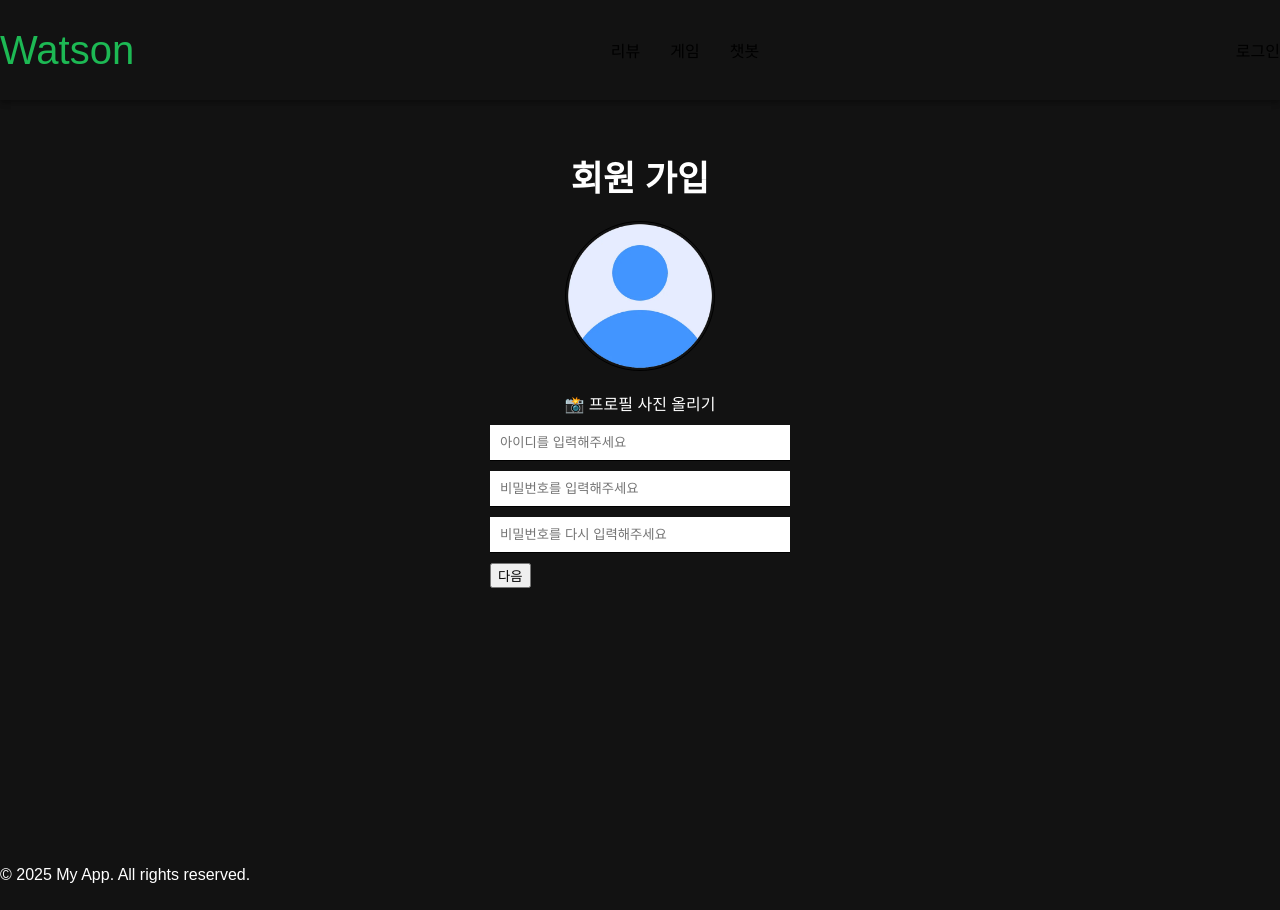
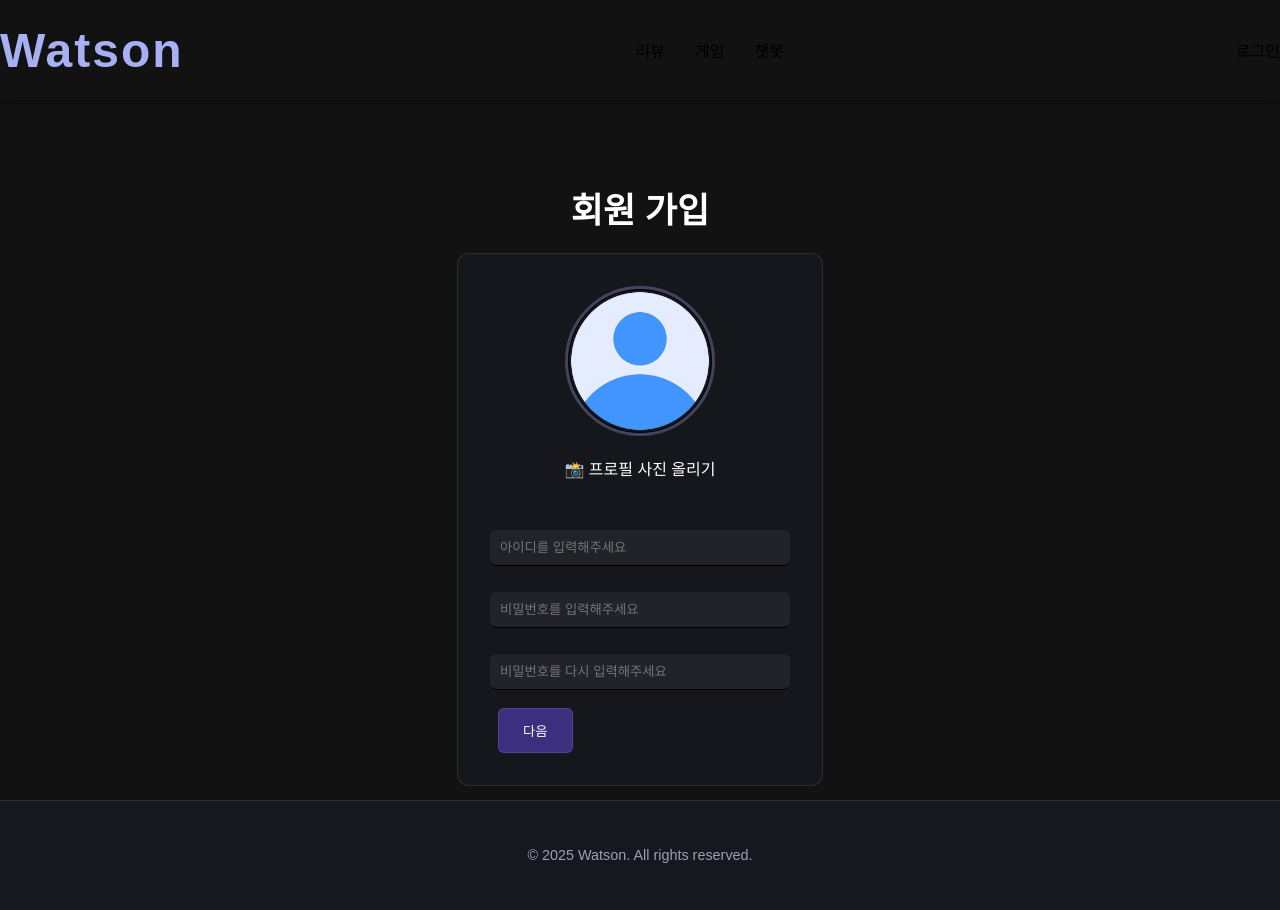
Before and after one commit to teamN-watson/watson-frontend, a React (Vite) app: page /signup in a window 1280 px wide. Built offline with nearby package versions, Linux system fonts and the light colour scheme; no server answers.

Commit message:
feat : 초기화면

```diff
--- a/src/Components/Footer.jsx
+++ b/src/Components/Footer.jsx
@@ -2,8 +2,16 @@ import React from 'react';
 
 export default function Footer() {
     return (
-        <footer>
-            <p>© 2025 My App. All rights reserved.</p>
+        <footer style={{
+            padding: '2rem',
+            background: 'rgba(25, 25, 35, 0.9)',
+            backdropFilter: 'blur(10px)',
+            borderTop: '1px solid rgba(255, 255, 255, 0.1)',
+            color: '#9ba0b3',
+            textAlign: 'center',
+            fontSize: '0.9rem'
+        }}>
+            <p>© 2025 Watson. All rights reserved.</p>
         </footer>
     );
 }
--- a/src/Components/Layout.jsx
+++ b/src/Components/Layout.jsx
@@ -5,9 +5,17 @@ import { Outlet } from 'react-router-dom'
 
 export default function GlobalLayout() {
     return (
-        <div>
+        <div style={{
+            minHeight: '100vh',
+            display: 'flex',
+            flexDirection: 'column',
+            background: '#121212'
+        }}>
             <Header />
-            <main id="main">
+            <main id="main" style={{
+                flex: 1,
+                padding: '2rem 0'
+            }}>
                 <div className="container">
                     <Outlet />
                 </div>
--- a/src/Components/navbar.css
+++ b/src/Components/navbar.css
@@ -1,33 +1,82 @@
 nav.navbar {
-    /* padding: 10px 0; */
-    box-shadow: 0 3px 6px rgba(0, 0, 0, 0.16), 0 3px 6px rgba(0, 0, 0, 0.23);
+    background: rgba(25, 25, 35, 0.9);
+    backdrop-filter: blur(10px);
+    border-bottom: 1px solid rgba(255, 255, 255, 0.1);
 }
-nav.navbar .container{
+
+nav.navbar .container {
     display: flex;
     justify-content: space-between;
     align-items: center;
-    height: 100px;
+    height: 80px;
+    padding: 0 2rem;
 }
 
-ul {
+.logo {
+    color: #a6b0f3;
+    font-size: 1.5rem;
+    font-weight: 600;
+    text-decoration: none;
+    letter-spacing: 1px;
+}
+
+ul.menu {
     display: flex;
-    gap: 30px;
+    gap: 2rem;
+    list-style: none;
+}
+
+ul.menu a {
+    color: #9ba0b3;
+    text-decoration: none;
+    font-size: 1rem;
+    transition: color 0.3s ease;
+    padding: 0.5rem 1rem;
+    border-radius: 4px;
+}
+
+ul.menu a:hover {
+    color: #a6b0f3;
+    background: rgba(166, 176, 243, 0.1);
 }
 
 .nav_auth {
     display: flex;
     align-items: center;
-    gap: 10px;
+    gap: 1rem;
 }
 
 .nav_auth .user_photo {
-    width: 50px;
-    height: 50px;
+    width: 40px;
+    height: 40px;
 }
-.nav_auth .user_photo img{
+
+.nav_auth .user_photo img {
     width: 100%;
     height: 100%;
-    border: 1px solid black;
     border-radius: 50%;
     object-fit: cover;
+    border: 2px solid rgba(166, 176, 243, 0.3);
 }
+
+.nav_auth h3 {
+    color: #9ba0b3;
+    font-size: 0.9rem;
+    font-weight: 500;
+}
+
+.nav_auth a, .nav_auth button {
+    color: #a6b0f3;
+    text-decoration: none;
+    background: rgba(72, 54, 153, 0.2);
+    padding: 0.5rem 1rem;
+    border-radius: 4px;
+    border: 1px solid rgba(166, 176, 243, 0.2);
+    transition: all 0.3s ease;
+    font-size: 0.9rem;
+}
+
+.nav_auth a:hover, .nav_auth button:hover {
+    background: rgba(72, 54, 153, 0.4);
+    transform: translateY(-1px);
+}
--- a/src/assets/css/account/signup.css
+++ b/src/assets/css/account/signup.css
@@ -11,7 +11,9 @@
     text-align: center;
 }
 .error_msg {
-    color: #ff3f3f;
+    color: #ff6b6b;
+    font-size: 0.9rem;
+    margin-top: 4px;
 }
 .signupStepForm {
     display: flex;
@@ -23,10 +25,6 @@
     gap: 6px;
     max-width: 1024px;
 }
-
-.signupStepForm .interest_list span{
-}
-
 .signupStepForm .interest_info {
     position: relative;
     flex: 1 1 200px;
@@ -168,3 +166,77 @@
     cursor: pointer;
     padding: 5px;
 }
+
+.signupStep1, .signupStep2, .signupStep3 {
+    background: rgba(25, 25, 35, 0.7);
+    padding: 2rem;
+    border-radius: 12px;
+    backdrop-filter: blur(10px);
+    border: 1px solid rgba(255, 255, 255, 0.1);
+}
+
+.user_input input {
+    width: 100%;
+    padding: 12px;
+    margin: 8px 0;
+    background: rgba(255, 255, 255, 0.05);
+    border: 1px solid rgba(255, 255, 255, 0.1);
+    border-radius: 6px;
+    color: #fff;
+}
+
+.user_input input:focus {
+    outline: none;
+    border-color: #a6b0f3;
+}
+
+.step_action button {
+    background: rgba(72, 54, 153, 0.8);
+    color: white;
+    padding: 12px 24px;
+    border: 1px solid rgba(255, 255, 255, 0.1);
+    border-radius: 6px;
+    margin: 0 8px;
+    transition: all 0.3s ease;
+}
+
+.step_action button:hover {
+    background: rgba(91, 72, 182, 0.8);
+    transform: translateY(-2px);
+}
+
+.user_photo_wrap {
+    text-align: center;
+    margin-bottom: 2rem;
+}
+
+.user_photo {
+    width: 120px;
+    height: 120px;
+    margin: 0 auto;
+    border-radius: 50%;
+    overflow: hidden;
+    border: 3px solid rgba(166, 176, 243, 0.3);
+}
+
+.interest_list {
+    display: grid;
+    grid-template-columns: repeat(auto-fill, minmax(150px, 1fr));
+    gap: 1rem;
+    margin: 2rem 0;
+}
+
+.interest_info {
+    position: relative;
+    border-radius: 8px;
+    overflow: hidden;
+    transition: transform 0.3s ease;
+}
+
+.interest_info:hover {
+    transform: translateY(-5px);
+}
+
+.interest_img.selected {
+    border: 3px solid #a6b0f3;
+}
--- a/src/pages/main/sign_index.css
+++ b/src/pages/main/sign_index.css
@@ -15,7 +15,13 @@ body {
 
 .content {
     text-align: center;
-    /* ... */
+    background: rgba(25, 25, 35, 0.7);
+    padding: 3rem;
+    border-radius: 12px;
+    backdrop-filter: blur(10px);
+    border: 1px solid rgba(255, 255, 255, 0.1);
+    max-width: 800px;
+    margin: 0 auto;
 }
 
 .header, .navigation-section {
@@ -23,14 +29,19 @@ body {
 }
 
 .logo {
-    font-size: 2.5rem;
-    color: #1db954; /* Spotify 느낌의 초록색 */
-    margin-bottom: 1rem;
+    font-size: 3rem;
+    color: #a6b0f3; /* Obsidian 스타일의 보라빛 색상 */
+    margin-bottom: 1.5rem;
+    font-weight: 600;
+    letter-spacing: 2px;
 }
 
 .subtitle {
     font-size: 1.2rem;
-    color: #ccc;
+    color: #9ba0b3;
+    max-width: 600px;
+    margin: 0 auto 2rem;
+    line-height: 1.6;
 }
 
 /* 기존 스타일 유지 */
@@ -42,19 +53,23 @@ body {
 }
 
 .auth-button {
-    /* Spotify 버튼 스타일 적용 */
-    background-color: #1DB954;
+    background-color: #483699;
     color: white;
-    padding: 10px 20px;
-    border-radius: 5px;
-    /* ... */
-  }
+    padding: 12px 30px;
+    border-radius: 6px;
+    border: 1px solid rgba(255, 255, 255, 0.1);
+    font-size: 1rem;
+    font-weight: 500;
+    transition: all 0.3s ease;
+    backdrop-filter: blur(10px);
+    background: rgba(72, 54, 153, 0.8);
+}
 
 .auth-button:hover {
-    background-color: #1ed760;
-    transform: scale(1.05);
+    background-color: #5b48b6;
+    transform: translateY(-2px);
+    box-shadow: 0 4px 12px rgba(72, 54, 153, 0.3);
 }
-
 
 .start-button {
     background-color: #1db954;
@@ -114,10 +129,12 @@ body {
 
 .background-video {
     width: 100%;
-    height: 50vh; /* 50% of the viewport height */
-    object-fit: cover; /* Ensures the video maintains aspect ratio without distorting */
-    position: absolute; /* Keeps the video in the background */
+    height: 100vh;
+    object-fit: cover;
+    position: fixed;
     top: 0;
     left: 0;
-    z-index: -1; /* Ensures the video stays behind other content */
+    z-index: -1;
+    opacity: 0.3;
+    filter: blur(3px);
 }
--- a/src/pages/main/sign_index.jsx
+++ b/src/pages/main/sign_index.jsx
@@ -33,7 +33,8 @@ export default function SignIndex() {
       <div className="content">
         <h1 className="logo">WATSON</h1>
         <p className="subtitle">
-          AI를 활용해 사용자가 원하는 게임을 쉽고 정확하게 찾을 수 있도록 도와줍니다.
+          AI 기반 게임 추천 시스템으로 당신만의 완벽한 게임을 발견하세요.
+          개인화된 분석을 통해 취향에 꼭 맞는 게임을 찾아드립니다.
         </p>
         <div className="button-group">
           <SignUpButton onClick={() => navigate('/signup')} />
```
